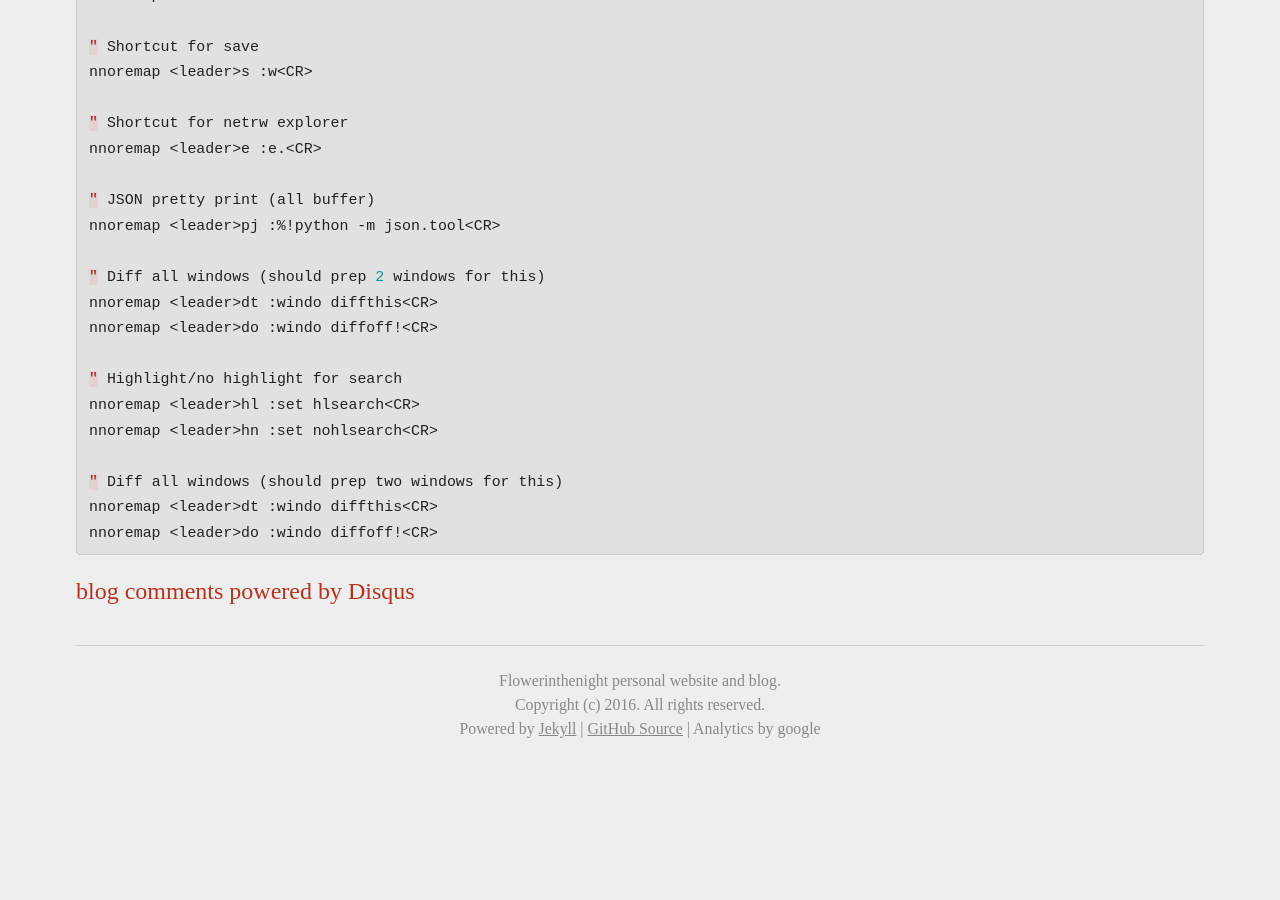
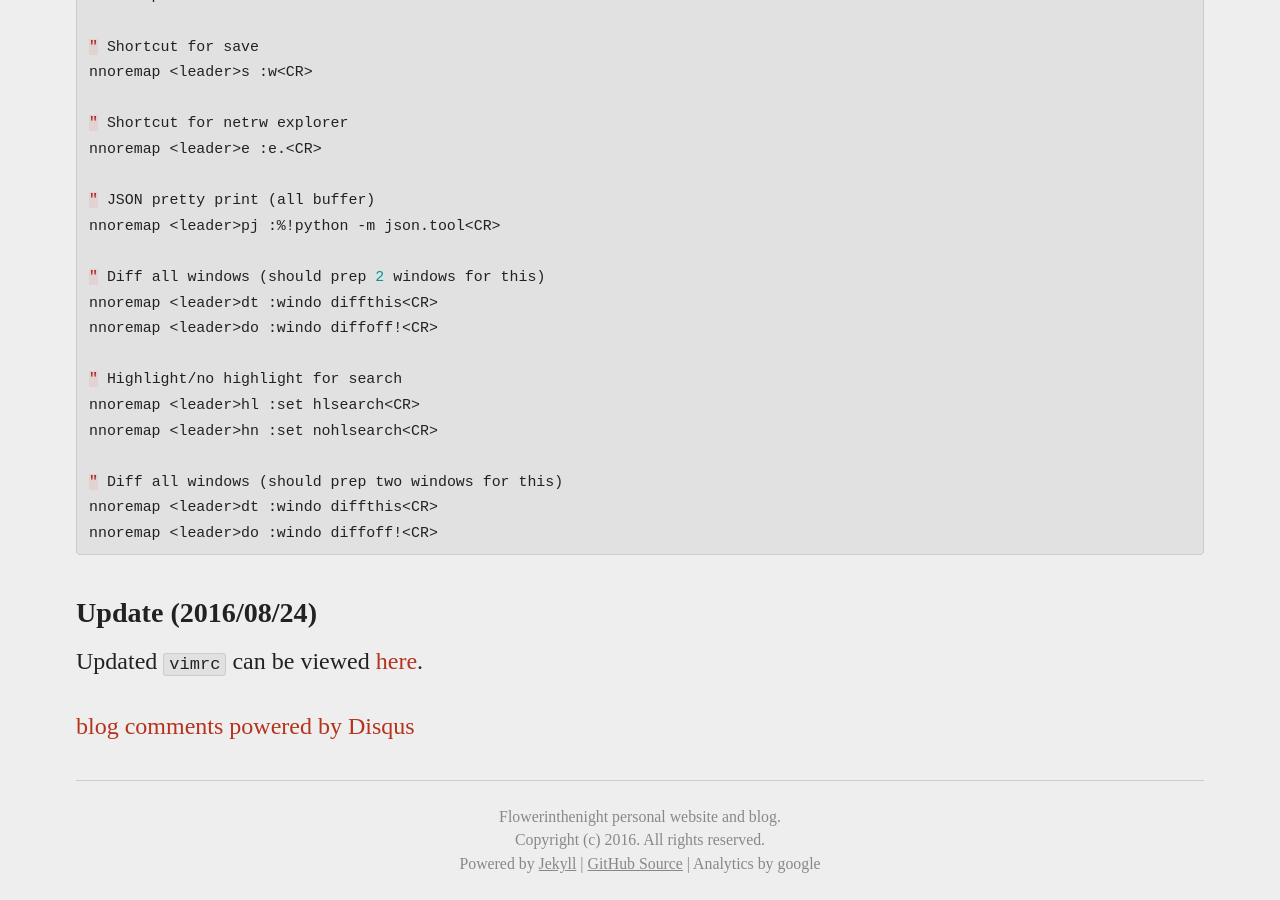
Before and after one commit to flowerinthenight/flowerinthenight.github.io, a Jekyll site: the page built from _posts/2016-07-27-sharing-my-vimrc.md, in a window 1280 px wide and 900 px high, scrolled down 5394 px. Built offline with Jekyll 4.4.1, drawn with Linux system fonts in a browser that asks for light colours; some web fonts are replaced; comment, search, counter and statistics services are not loaded; before the commit the page ends 6158 px from its top, so only the background shows below that.

Commit message:
Update vim post.

```diff
--- a/_posts/2016-07-27-sharing-my-vimrc.md
+++ b/_posts/2016-07-27-sharing-my-vimrc.md
@@ -227,3 +227,7 @@ nnoremap <leader>hn :set nohlsearch<CR>
 nnoremap <leader>dt :windo diffthis<CR>
 nnoremap <leader>do :windo diffoff!<CR>
 {% endhighlight %}
+
+### Update (2016/08/24)
+
+Updated `vimrc` can be viewed [here](https://github.com/flowerinthenight/vim).
```
